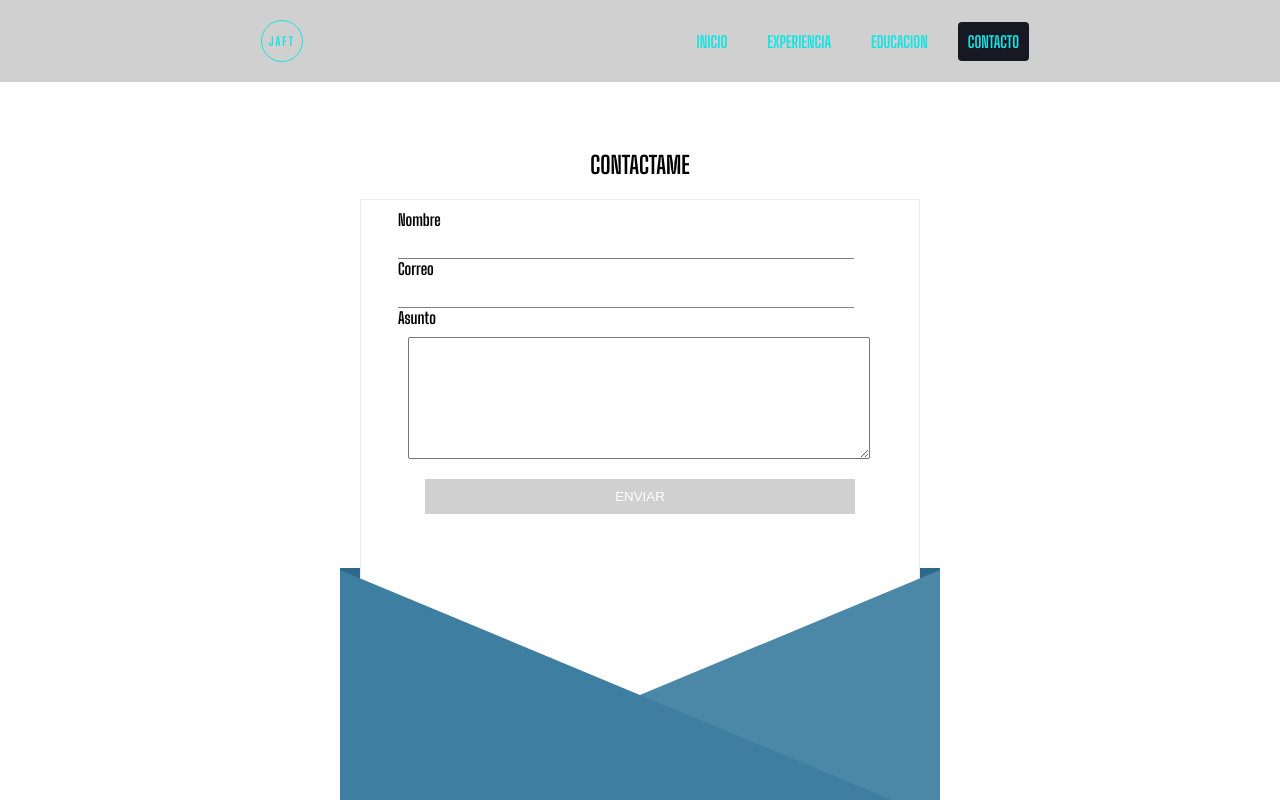
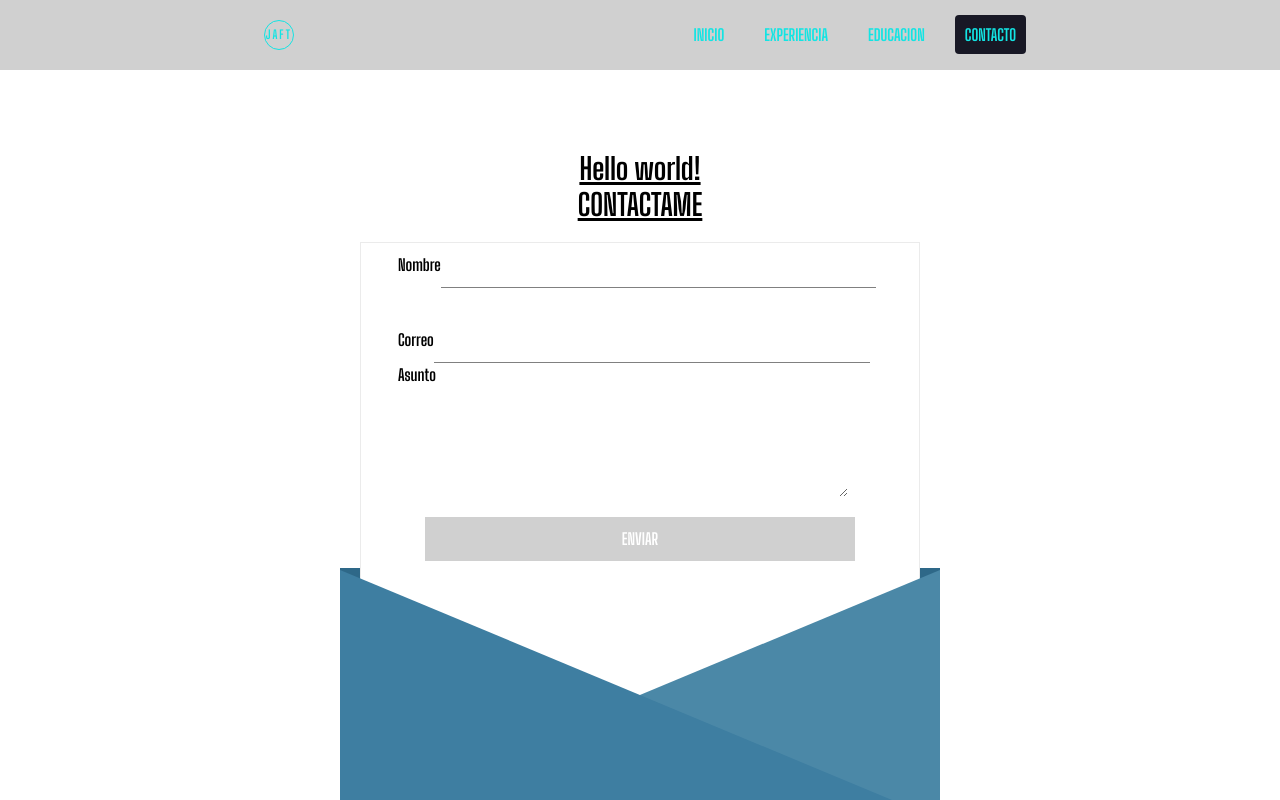
Before and after one commit to Javierfelixuts/porfolio, a React (Create React App) app: page /contacto in a window 1280 px wide. Shown: the top 800 px of the page. Built offline with nearby package versions, Linux system fonts and the light colour scheme.

Commit message:
[ADD] tailwdind css

```diff
--- a/package.json
+++ b/package.json
@@ -45,5 +45,8 @@
       "last 1 firefox version",
       "last 1 safari version"
     ]
+  },
+  "devDependencies": {
+    "tailwindcss": "^3.3.5"
   }
 }
--- a/src/App.js
+++ b/src/App.js
@@ -1,4 +1,5 @@
 import React, { Suspense, lazy } from 'react';
+import './index.css';
 import './App.css';
 import Header from './components/header/Header';
 import { Routes, Route } from "react-router-dom";
--- a/src/index.css
+++ b/src/index.css
@@ -1,3 +1,7 @@
+@tailwind base;
+@tailwind components;
+@tailwind utilities;
+
 @font-face {
     font-family: "Big Shoulders Display";
     src: local("Big Shoulders Display"),
--- a/src/pages/contacto/Contacto.jsx
+++ b/src/pages/contacto/Contacto.jsx
@@ -26,6 +26,7 @@ const Contacto = () => {
 
   const sendEmail = (e) => {
     e.preventDefault();
+    activateAnimation()
     console.log('input', form.current)
     user_name.current.value === ''? setErrorName('*Debes de incluir un nombre') : setErrorName('')
     user_email.current.value === '' ? setErrorEmail('*Debes de incluir un correo') : setErrorEmail('')
@@ -45,6 +46,12 @@ const Contacto = () => {
     setTimeout(() => {
       setCorreoEnviado(false)
     }, 4000)
+
+    function activateAnimation(){
+
+      form.current.style.transition = 'ease 1s';
+      form.current.style.transform = 'translateY(500px)';
+    }
   };
 
   return (
@@ -60,10 +67,13 @@ const Contacto = () => {
     <div className="content-triangle">
       <div className="content-form">
         <center>
-          <h2>CONTACTAME</h2>
+        <h1 className="text-3xl font-bold underline">
+      Hello world!
+    </h1>
+          <h2 className='text-3xl font-bold underline'>CONTACTAME</h2>
         </center>
         <form className='contacto' ref={form} onSubmit={sendEmail}>
-        <div className="content__input">
+        <div className="content__input mb-10">
           <label>Nombre</label>
           <input ref={user_name} type="text" name="user_name" />
           {errorName.length > 0 ? <span className='form__error'>{errorName}</span> : '' }
--- /dev/null
+++ b/tailwind.config.js
@@ -0,0 +1,10 @@
+/** @type {import('tailwindcss').Config} */
+module.exports = {
+  content: [
+    "./src/**/*.{js,jsx,ts,tsx}",
+  ],
+  theme: {
+    extend: {},
+  },
+  plugins: [],
+}
```
Also changed, not shown: 1 other file (tests, documents, lock files or other folders).
